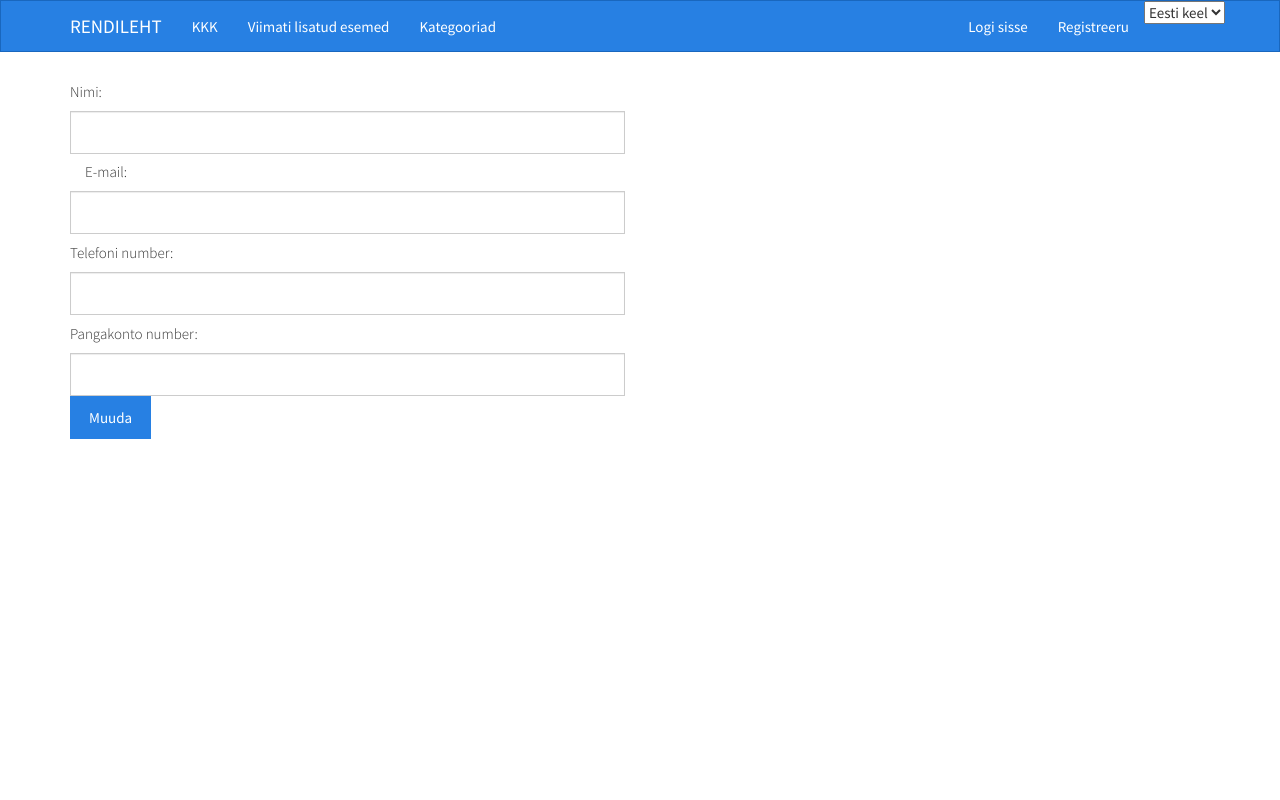
After one commit to Timpsik/RendiLeht, a CodeIgniter app: page /database/users/settings in a window 1280 px wide. The commit adds this page. Run offline with CodeIgniter, Linux system fonts and the light colour scheme; some libraries are stand-ins or nearby versions.

```diff
--- a/application/controllers/Items.php
+++ b/application/controllers/Items.php
@@ -28,6 +28,7 @@
 				show_404();
 
 			$data['nimi'] = $data['item']['nimi'];
+			$data['aadress'] = $data['item']['aadress'];
 
 			$this->load->view('templates/header');
 			$this->load->view('items/view', $data);
--- a/application/controllers/Users.php
+++ b/application/controllers/Users.php
@@ -122,4 +122,10 @@
 			$this->load->view('users/account', $data);
 			$this->load->view('templates/footer');
 		}
+		public function settings() {
+			$data['title'] = 'Settings';
+			$this->load->view('templates/header');
+			$this->load->view('users/settings', $data);
+			$this->load->view('templates/footer');
+		}
 	}
--- a/application/models/Item_model.php
+++ b/application/models/Item_model.php
@@ -29,7 +29,8 @@
 				'slug' => $slug,
 				'lühikirjeldus' => $this->input->post('lühikirjeldus'),
 				'kirjeldus' => $this->input->post('kirjeldus'),
-				'asukoht' => $this->input->post('asukoht'),
+				'maakond' => $this->input->post('maakond'),
+				'aadress' => $this->input->post('aadress'),
 				'kategooria_id' => $this->input->post('kategooria_id'),
 				'kasutaja_id' => $this->session->userdata('user_id'),
 
--- a/application/views/items/create.php
+++ b/application/views/items/create.php
@@ -30,7 +30,7 @@
 	</div>
 	<div class="form-group">
 		<label><?php echo lang("Maakond");?></label>
-		<select name="asukoht" class="form-control"></div>
+		<select name="maakond" class="form-control"></div>
 			<option value="Kõik"><?php echo lang("Kõik");?></option>
 			<option value="Harjumaa">Harjumaa</option>
 			<option value="Tartumaa">Tartumaa</option>
--- a/application/views/items/view.php
+++ b/application/views/items/view.php
@@ -1,4 +1,6 @@
-
+<script type="text/javascript">
+  var aadress = "<?php print $aadress; ?>";
+</script>
 <small class="item-date"><?php echo lang("Lisamise_aeg");?> <?php echo $item['lisamise_aeg']; ?></small>
 <br>
 
@@ -13,7 +15,7 @@
 		<input type="submit" value="Delete" class="btn btn-danger">
 	</form>
 <?php endif; ?>
-
+<div id="googleMap1" style="width:400px;height:300px;"></div>
 <hr>
 
 <h3><?php echo lang("Kommentaarid");?></h3>
--- a/application/views/templates/footer.php
+++ b/application/views/templates/footer.php
@@ -1,6 +1,6 @@
 		</div>
 		<script>
-                CKEDITOR.replace( 'editor1' );
+             //   CKEDITOR.replace( 'editor1' );
             </script>
 	</body>
 </html>
--- a/application/views/templates/header.php
+++ b/application/views/templates/header.php
@@ -3,7 +3,9 @@
 		<title>Rendileht</title>
     <link rel="stylesheet" href="<?php echo base_url(); ?>assets/css/bootstrap.min.css">
     <link rel="stylesheet" href="<?php echo base_url(); ?>assets/css/style.css">
-  <script src="//cdn.ckeditor.com/4.9.0/standard/ckeditor.js"></script>	</head>
+  <script src="//cdn.ckeditor.com/4.9.0/standard/ckeditor.js"></script>
+  <script async defer src="https://maps.googleapis.com/maps/api/js?key=AIzaSyDokQNZshQlGU0CI4ukO4yj4xpeli-S5Jc&callback=myMap"></script>
+  <script src="<?php echo base_url(); ?>/assets/js/maps.js"></script>
 	</head>
 	<body>
 	<nav class="navbar navbar-inverse">
--- a/application/views/users/account.php
+++ b/application/views/users/account.php
@@ -6,7 +6,7 @@
 			<a href="#" class="btn btn-primary btn-block"><?php echo lang("Broneeringud");?></a>
 			<a href="#" class="btn btn-primary btn-block"><?php echo lang("Ajalugu");?></a>
 			<a href="#" class="btn btn-primary btn-block"><?php echo lang("Minu_kuulutused");?></a>
-			<a href="#" class="btn btn-primary btn-block"><?php echo lang("Konto_seaded");?></a>
+			<a href="<?php echo base_url();?>users/settings" class="btn btn-primary btn-block"><?php echo lang("Konto_seaded");?></a>
 
 
 		</div>
--- /dev/null
+++ b/application/views/users/settings.php
@@ -0,0 +1,66 @@
+
+<body>
+  <div class="py-5">
+    <div class="container">
+      <div class="row">
+        </div>
+      </div>
+    </div>
+  </div>
+  <div class="py-5">
+    <div class="container">
+      <div class="row">
+        <div class="col-md-12">
+          <div class="row">
+            <div class="col-md-6">
+              <h5 class="">Nimi:</h5>
+            </div>
+          </div>
+          <div class="row">
+            <div class="col-md-6 my-2" style="transition: all 0.25s;">
+              <div class="row">
+                <div class="col-md-12">
+                  <input type="text" class="form-control"> </div>
+              </div>
+            </div>
+          </div>
+            <div class="col-md-6">
+              <h5 class="my-2">E-mail:</h5>
+            </div>
+          </div>
+            <div class="col-md-6">
+              <input type="text" class="form-control my-2"> </div>
+          </div>
+          <div class="row">
+            <div class="col-md-6">
+              <h5 class="my-2">Telefoni number:</h5>
+            </div>
+          </div>
+          <div class="row">
+            <div class="col-md-6">
+              <input type="text" class="form-control"> </div>
+          </div>
+          <div class="row">
+            <div class="col-md-6 offset-md-4"> </div>
+          </div>
+          <div class="row">
+            <div class="col-md-6">
+              <h5 class="my-2">Pangakonto number:</h5>
+            </div>
+            <div class="col-md-6 ">
+              <div class="col-md-12"> </div>
+            </div>
+          </div>
+          <div class="row">
+            <div class="col-md-6">
+              <input type="text" class="form-control my-2">
+              <a class="btn btn-primary my-2 w-25" href="#">Muuda</a>
+            </div>
+          </div>
+          <div class="row">
+            <div class="col-md-8 offset-md-4"> </div>
+          </div>
+        </div>
+      </div>
+    </div>
+  </div>
--- /dev/null
+++ b/assets/js/maps.js
@@ -0,0 +1,59 @@
+
+
+
+var geocoder;
+var address
+  function myMap() {
+	var mapExists = document.getElementById("googleMap1"); if(mapExists) {
+    geocoder = new google.maps.Geocoder();
+    address = aadress;
+	var mapOptions1 = {
+    center: new google.maps.LatLng(51.508742,-0.120850),
+    zoom:9,
+    mapTypeId: google.maps.MapTypeId.ROADMAP
+  };
+	var map = new google.maps.Map(document.getElementById("googleMap1"),mapOptions1);
+    geocoder.geocode( { 'address': address}, function(results, status) {
+      if (status == 'OK') {
+        map.setCenter(results[0].geometry.location);
+        var marker = new google.maps.Marker({
+            map: map,
+            position: results[0].geometry.location
+        });
+		google.maps.event.addListener(marker,'click',function() {
+			map.setZoom(14);
+			map.setCenter(marker.getPosition());
+  });
+      } else {
+        alert('Geocode was not successful for the following reason: ' + status);
+      }
+    });
+
+  }
+  }
+ /* function codeAddress() {
+    var address = document.getElementById('address').value;
+
+    geocoder.geocode( { 'address': address}, function(results, status) {
+      if (status == 'OK') {
+        map.setCenter(results[0].geometry.location);
+        var marker = new google.maps.Marker({
+            map: map,
+            position: results[0].geometry.location
+        });
+      } else {
+        alert('Geocode was not successful for the following reason: ' + status);
+      }
+    });
+  }
+
+function myMap() {
+  var mapOptions1 = {
+    center: new google.maps.LatLng(51.508742,-0.120850),
+    zoom:9,
+    mapTypeId: google.maps.MapTypeId.ROADMAP
+  };
+
+  var map1 = new google.maps.Map(document.getElementById("googleMap1"),mapOptions1);
+
+} */
```
Also changed, not shown: rendileht.sql (+11 -0 lines).
